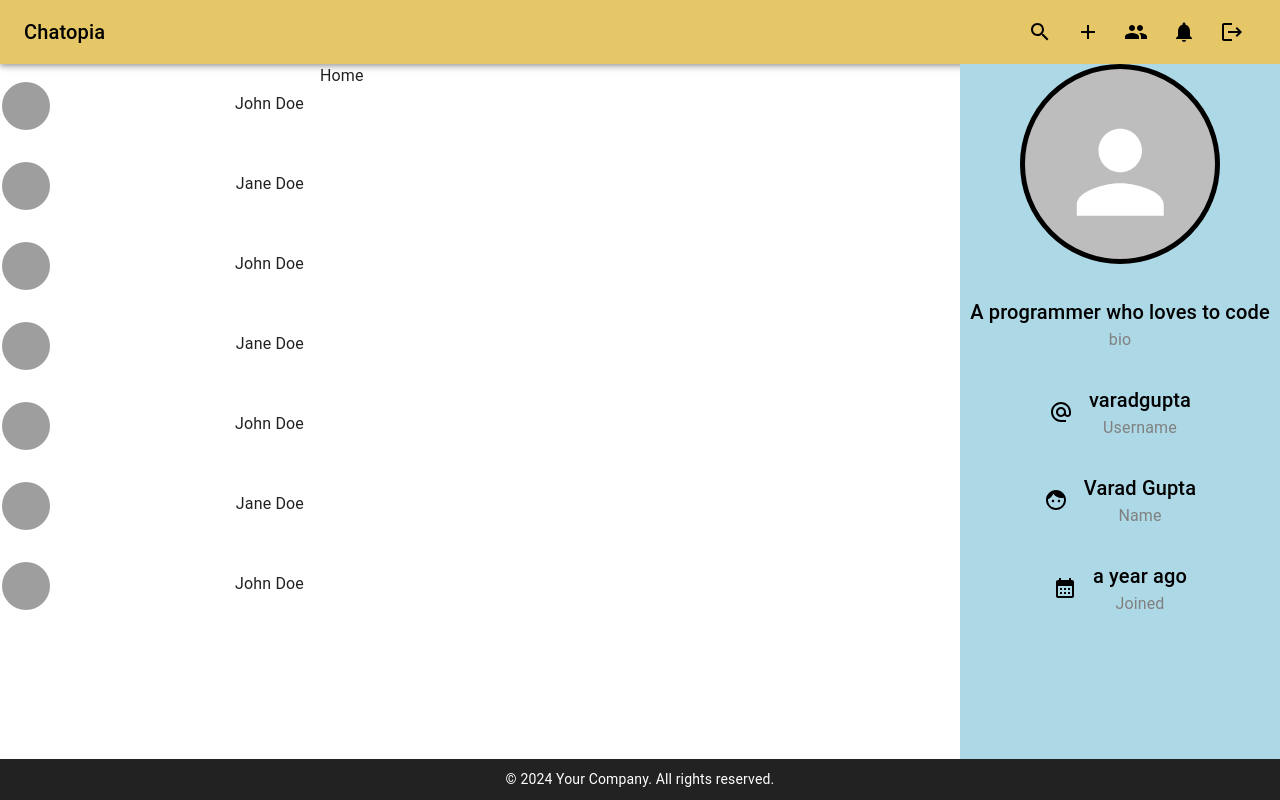
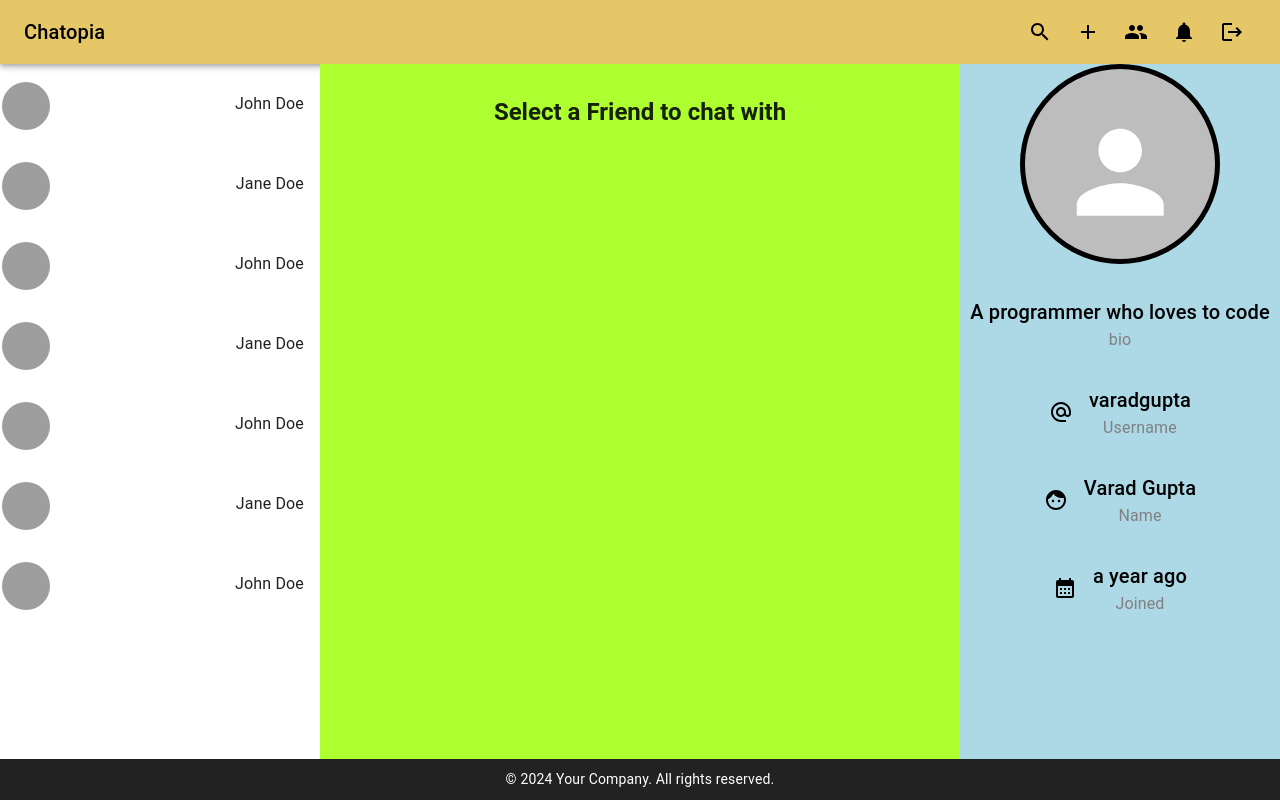
Before and after one commit to vr-varad/Chatopia-ChatApp, a React (Vite) app in the folder client/: page / in a window 1280 px wide. Built offline with nearby package versions, Linux system fonts and the light colour scheme; grey boxes are pictures that could not be loaded.

Commit message:
feat: Home Section
Signed-off-by: vr-varad <varadgupta21@gmail.com>

```diff
--- a/client/src/pages/Home.jsx
+++ b/client/src/pages/Home.jsx
@@ -3,9 +3,21 @@
 import React from "react";
 
 import AppLayout from "../components/layout/AppLayout";
+import { Box, Typography } from "@mui/material";
 
 const Home = () => {
-  return <div>Home</div>;
+  return (
+    <Box bgcolor={"greenyellow"} height={"100%"}>
+      <Typography
+        p={"2rem"}
+        variant="h5"
+        textAlign={"center"}
+        fontWeight={"bold"}
+      >
+        Select a Friend to chat with
+      </Typography>
+    </Box>
+  );
 };
 
 export default AppLayout()(Home);
```
